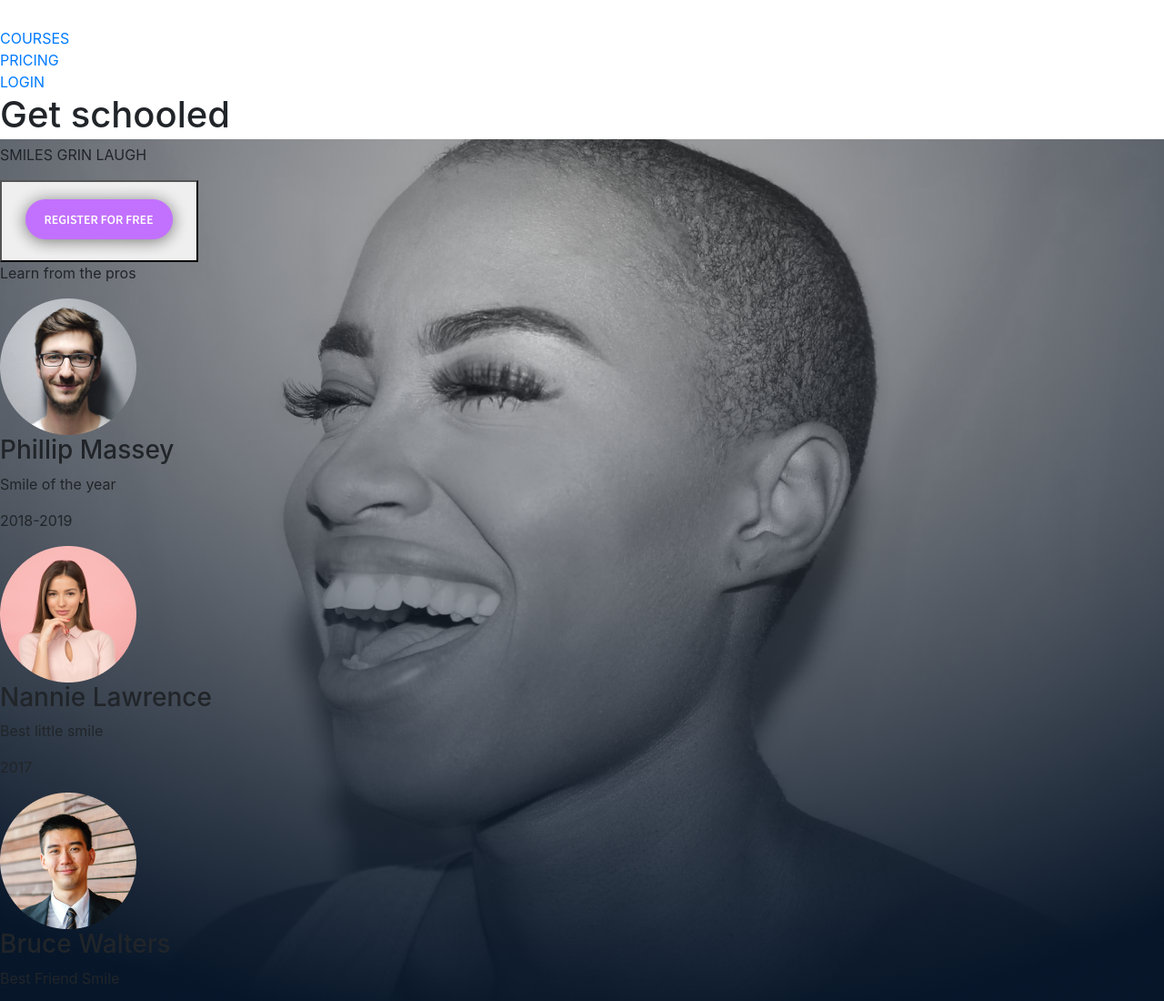
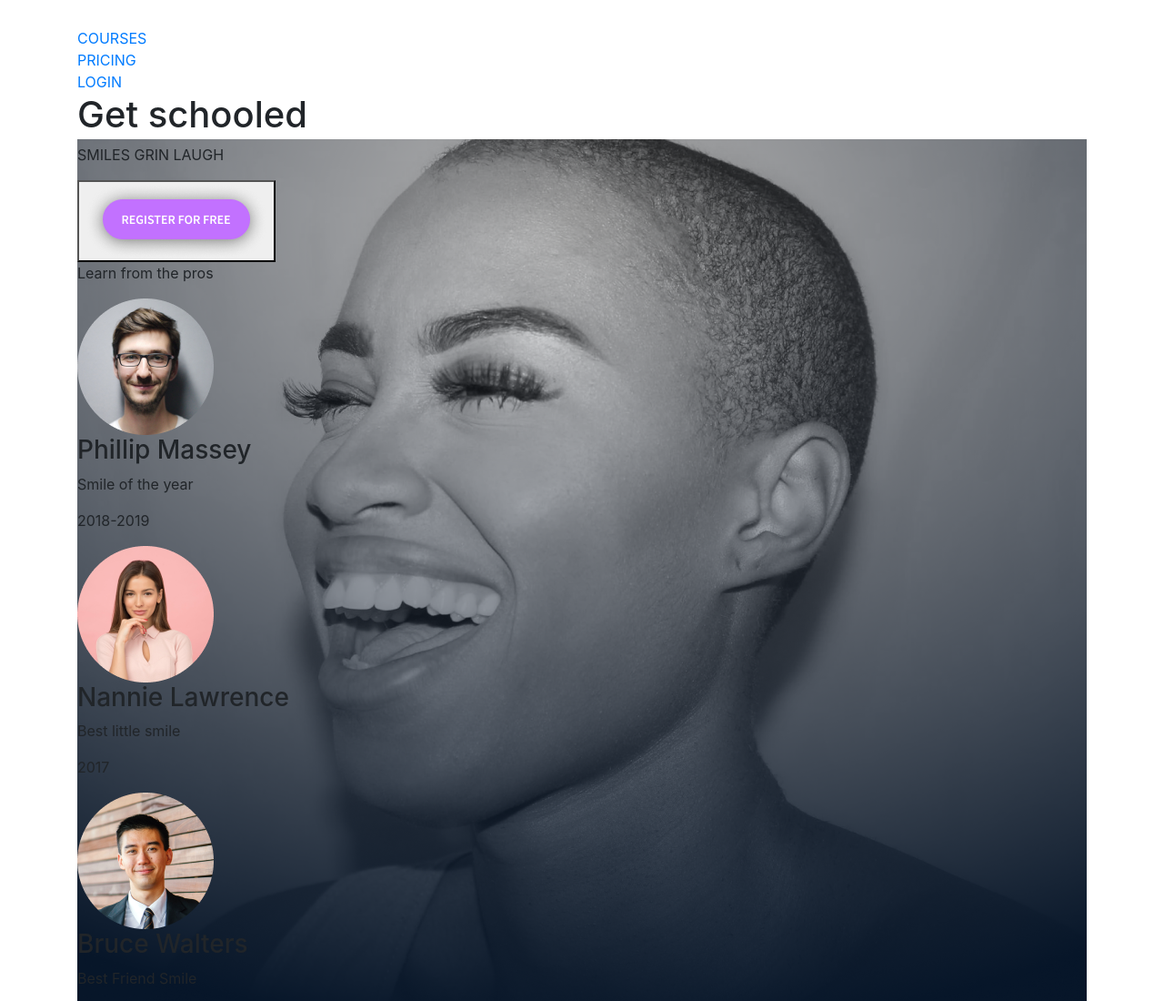
Before and after one commit to gumquat/glowing-octo-disco, a plain HTML site: page index.html in a window 1280 px wide. Shown: the top 1100 px of the page at 91% size. Drawn offline with nearby package versions, Linux system fonts and the light colour scheme; a web font is replaced by a local one.

Commit message:
Update index.html

```diff
--- a/index.html
+++ b/index.html
@@ -1,10 +1,11 @@
 <!DOCTYPE html>
-<html>
-
-<!-- TOP HEAD -->
+<html lang="en">
+<meta charset="UTF-8">
+<meta name="viewport" content="width=device-width,initial-scale=1">
 <head>
           <!-- tages, title, css go here -->
 <title>Holberton Schools Headphones</title>
+
 <link rel="stylesheet" href="styles.css">
 
 <link href="https://fonts.googleapis.com/css?family=Source+Sans+Pro&display=swap" rel="stylesheet">
@@ -15,14 +16,14 @@
 <script src="https://cdnjs.cloudflare.com/ajax/libs/popper.js/1.12.9/umd/popper.min.js" integrity="sha384-ApNbgh9B+Y1QKtv3Rn7W3mgPxhU9K/ScQsAP7hUibX39j7fakFPskvXusvfa0b4Q" crossorigin="anonymous"></script>
 
 <link rel="stylesheet" href="https://stackpath.bootstrapcdn.com/bootstrap/4.4.1/css/bootstrap.min.css" integrity="sha384-Vkoo8x4CGsO3+Hhxv8T/Q5PaXtkKtu6ug5TOeNV6gBiFeWPGFN9MuhOf23Q9Ifjh" crossorigin="anonymous">
+</head>
 
-
-<body>
+<body class="container">
 
   <div class="background-image"> <!--THIS IS THE BACKGROUND IMAGE-->
 
               <!-- HEADER -->
-  <header>
+  <nav>
     <a>
       <img src="images/logo.png" class="logo">
     </a>
@@ -32,7 +33,7 @@
       <li><a href="#pricing">PRICING</a></li>
       <li><a href="#login">LOGIN</a></li>
     </ul>
-  </header>
+  </nav>
 
               <!--MAIN-->
   <main>
```
